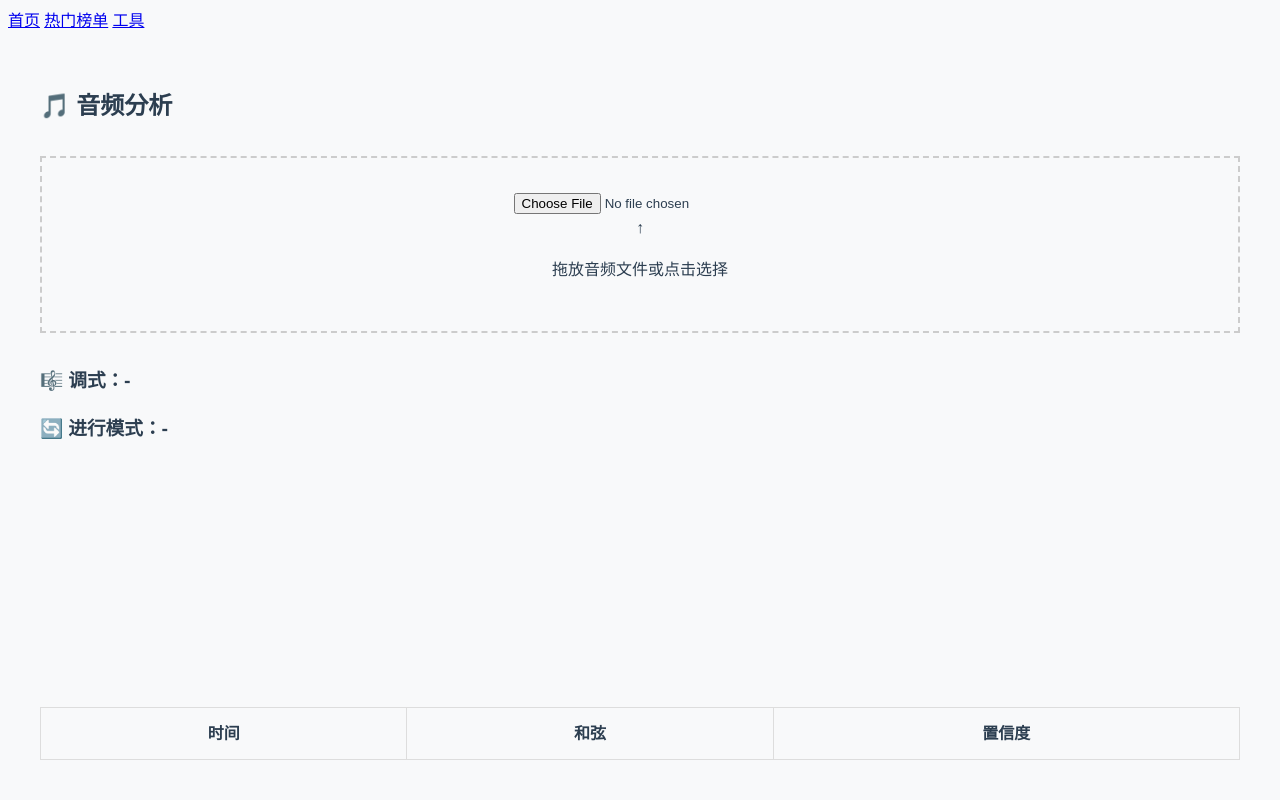
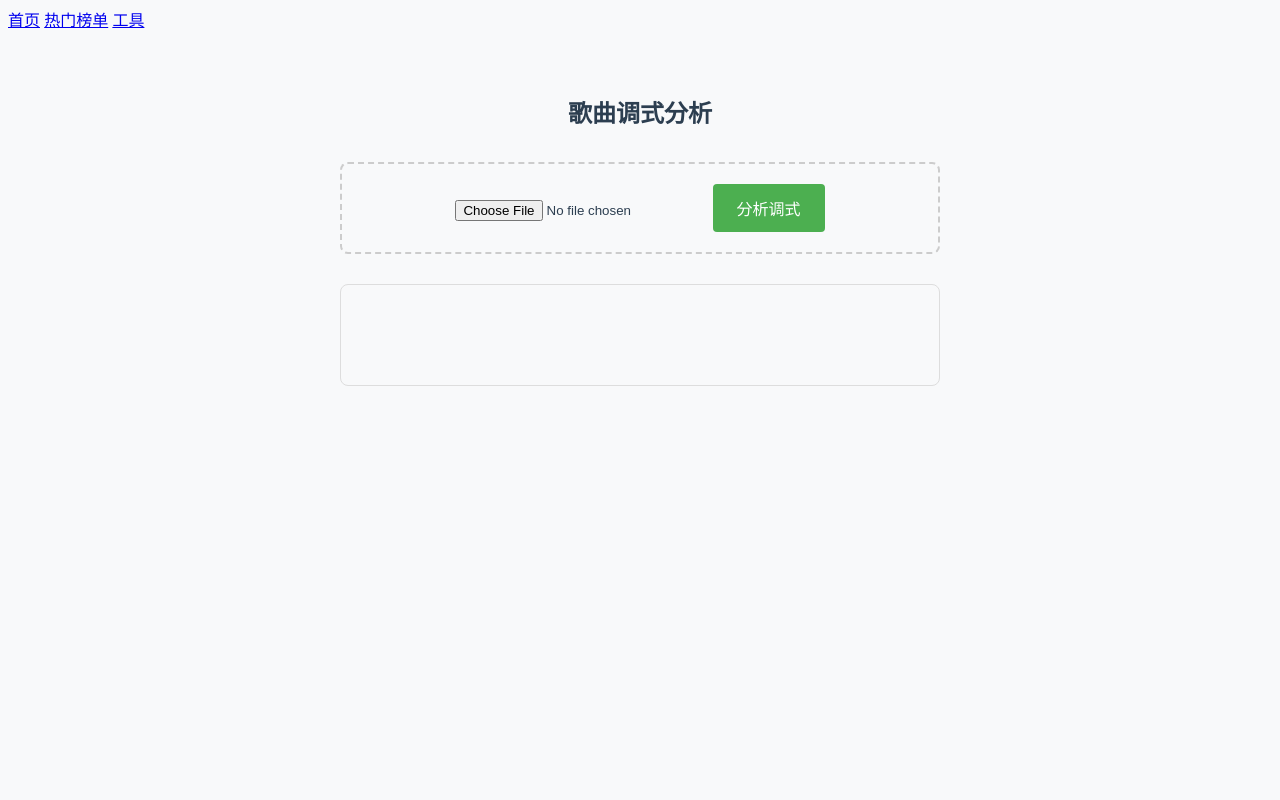
Before and after one commit to supermoscow/music_web, a Flask app: page /tool/analyse in a window 1280 px wide. Run offline with Flask 3, Linux system fonts and the light colour scheme; lists and menus that the app fills with data are empty; some libraries are stand-ins or nearby versions.

Commit message:
Initial commit

```diff
--- a/app/routes/tool.py
+++ b/app/routes/tool.py
@@ -1,9 +1,11 @@
 from flask import Blueprint, render_template, jsonify, request
-from app.services.audio_analyzer import AudioAnalyzer
+from app.services.audio_analyzer import KeyAnalyzer
 import tempfile
 import os
+from flask import send_file
 
 bp = Blueprint('tool', __name__, url_prefix='/tool')
+
 
 @bp.route('/')
 def tool():
@@ -16,34 +18,75 @@ def analyse():
 
 
 @bp.route('/api/analyse', methods=['POST'])
-def analyse_audio():
+def handle_key_analysis():
     if 'file' not in request.files:
         return jsonify({"error": "No file uploaded"}), 400
 
     file = request.files['file']
+    if not file or file.filename == '':
+        return jsonify({"error": "Invalid file"}), 400
+
     if file.filename.split('.')[-1].lower() not in ['wav', 'mp3']:
-        return jsonify({"error": "Unsupported file type"}), 400
+        return jsonify({"error": "Only WAV/MP3 files allowed"}), 400
+
+    temp_dir = tempfile.mkdtemp()
+    temp_path = os.path.join(temp_dir, file.filename)
 
     try:
-        # 保存临时文件
-        temp_dir = tempfile.mkdtemp()
-        temp_path = os.path.join(temp_dir, file.filename)
         file.save(temp_path)
-
-        # 执行分析
-        analyzer = AudioAnalyzer()
-        result = analyzer.full_analysis(temp_path)
+        analyzer = KeyAnalyzer()
+        key = analyzer.analyze_key(temp_path)
 
         return jsonify({
             "status": "success",
-            "key": result["key"],
-            "chords": result["chords"],
-            "progression": result["progression_pattern"]
+            "key": key
         })
-
     except Exception as e:
         return jsonify({"error": str(e)}), 500
     finally:
         if os.path.exists(temp_path):
             os.remove(temp_path)
         os.rmdir(temp_dir)
+
+
+
+@bp.route('/track_separate')
+def track_separate():
+    return render_template('tool/track_separate.html')
+
+@bp.route('/api/track_separate', methods=['POST'])
+def handle_track_separate():
+    if 'file' not in request.files:
+        return jsonify({"error": "No file uploaded"}), 400
+    file = request.files['file']
+    if not file or file.filename == '':
+        return jsonify({"error": "Invalid file"}), 400
+    if file.filename.split('.')[-1].lower() not in ['wav', 'mp3']:
+        return jsonify({"error": "Only WAV/MP3 files allowed"}), 400
+
+    temp_dir = tempfile.mkdtemp()
+    temp_path = os.path.join(temp_dir, file.filename)
+    try:
+        file.save(temp_path)
+        from app.services.audio_analyzer import TrackSeparator
+        separator = TrackSeparator()
+        stems = separator.separate(temp_path, temp_dir)
+        # 返回各音轨的下载url
+        return jsonify({
+            "status": "success",
+            "stems": {
+                k: f"/tool/api/download_stem?dir={temp_dir}&stem={v}"
+                for k, v in stems.items()
+            }
+        })
+    except Exception as e:
+        return jsonify({"error": str(e)}), 500
+
+@bp.route('/api/download_stem')
+def download_stem():
+    dir_ = request.args.get('dir')
+    stem = request.args.get('stem')
+    file_path = os.path.join(dir_, stem)
+    if not os.path.exists(file_path):
+        return "File not found", 404
+    return send_file(file_path, as_attachment=True)
--- a/app/templates/tool/analyse.html
+++ b/app/templates/tool/analyse.html
@@ -1,76 +1,87 @@
 {% extends "tool/tool.html" %}
 
 {% block content %}
-<div class="analysis-container">
-    <h2>🎵 音频分析</h2>
+<div class="container">
+    <h2>歌曲调式分析</h2>
 
     <div class="upload-box">
         <input type="file" id="audioFile" accept=".mp3,.wav">
-        <div class="drop-zone">
-            <i class="upload-icon">↑</i>
-            <p>拖放音频文件或点击选择</p>
-        </div>
-        <div class="progress-bar"></div>
+        <button onclick="analyze()">分析调式</button>
     </div>
 
-    <div class="results">
-        <div class="key-result">
-            <h3>🎼 调式：<span id="keyResult">-</span></h3>
-            <h3>🔄 进行模式：<span id="progressionResult">-</span></h3>
-        </div>
-
-        <div class="chord-timeline">
-            <div id="timelineChart"></div>
-        </div>
-
-        <div class="chord-table">
-            <table>
-                <thead>
-                    <tr><th>时间</th><th>和弦</th><th>置信度</th></tr>
-                </thead>
-                <tbody id="chordTableBody"></tbody>
-            </table>
-        </div>
+    <div id="result" class="result-box">
+        <!-- 结果将显示在这里 -->
     </div>
 </div>
 
-<link href="https://cdn.jsdelivr.net/npm/apexcharts@3.35.0/dist/apexcharts.css" rel="stylesheet">
-<script src="https://cdn.jsdelivr.net/npm/apexcharts@3.35.0"></script>
-<script src="{{ url_for('static', filename='js/analysis.js') }}"></script>
-
 <style>
-/* 样式表 */
-.analysis-container {
-    max-width: 1200px;
-    margin: 0 auto;
-    padding: 2rem;
+.container {
+    max-width: 600px;
+    margin: 20px auto;
+    padding: 20px;
+    text-align: center;
 }
 
 .upload-box {
+    margin: 30px 0;
+    padding: 20px;
     border: 2px dashed #ccc;
-    padding: 2rem;
-    margin: 2rem 0;
-    text-align: center;
+    border-radius: 8px;
 }
 
-.chord-timeline {
-    margin: 2rem 0;
-    height: 200px;
+button {
+    background: #4CAF50;
+    color: white;
+    padding: 12px 24px;
+    border: none;
+    border-radius: 4px;
+    cursor: pointer;
+    font-size: 16px;
 }
 
-.chord-table table {
-    width: 100%;
-    border-collapse: collapse;
+button:hover {
+    background: #45a049;
 }
 
-.chord-table th, .chord-table td {
-    padding: 0.8rem;
+.result-box {
+    margin-top: 30px;
+    padding: 20px;
+    font-size: 24px;
     border: 1px solid #ddd;
-    text-align: center;
-}
-
-#timelineChart {
-    margin: 1rem 0;
+    border-radius: 8px;
+    min-height: 60px;
 }
 </style>
+
+<script>
+function analyze() {
+    const fileInput = document.getElementById('audioFile');
+    const resultDiv = document.getElementById('result');
+
+    if (!fileInput.files[0]) {
+        resultDiv.innerHTML = "请先选择音频文件";
+        return;
+    }
+
+    resultDiv.innerHTML = "分析中...";
+
+    const formData = new FormData();
+    formData.append('file', fileInput.files[0]);
+
+    fetch('/tool/api/analyse', {
+        method: 'POST',
+        body: formData
+    })
+    .then(response => response.json())
+    .then(data => {
+        if (data.error) {
+            throw new Error(data.error);
+        }
+        resultDiv.innerHTML = `🎼 检测结果：${data.key}`;
+    })
+    .catch(error => {
+        resultDiv.innerHTML = `错误：${error.message}`;
+    });
+}
+</script>
 {% endblock %}
```
Also changed, not shown: app/services/audio_analyzer.py (+43 -108 lines), app/templates/tool/track_separate.html (added, +48 -0 lines).
